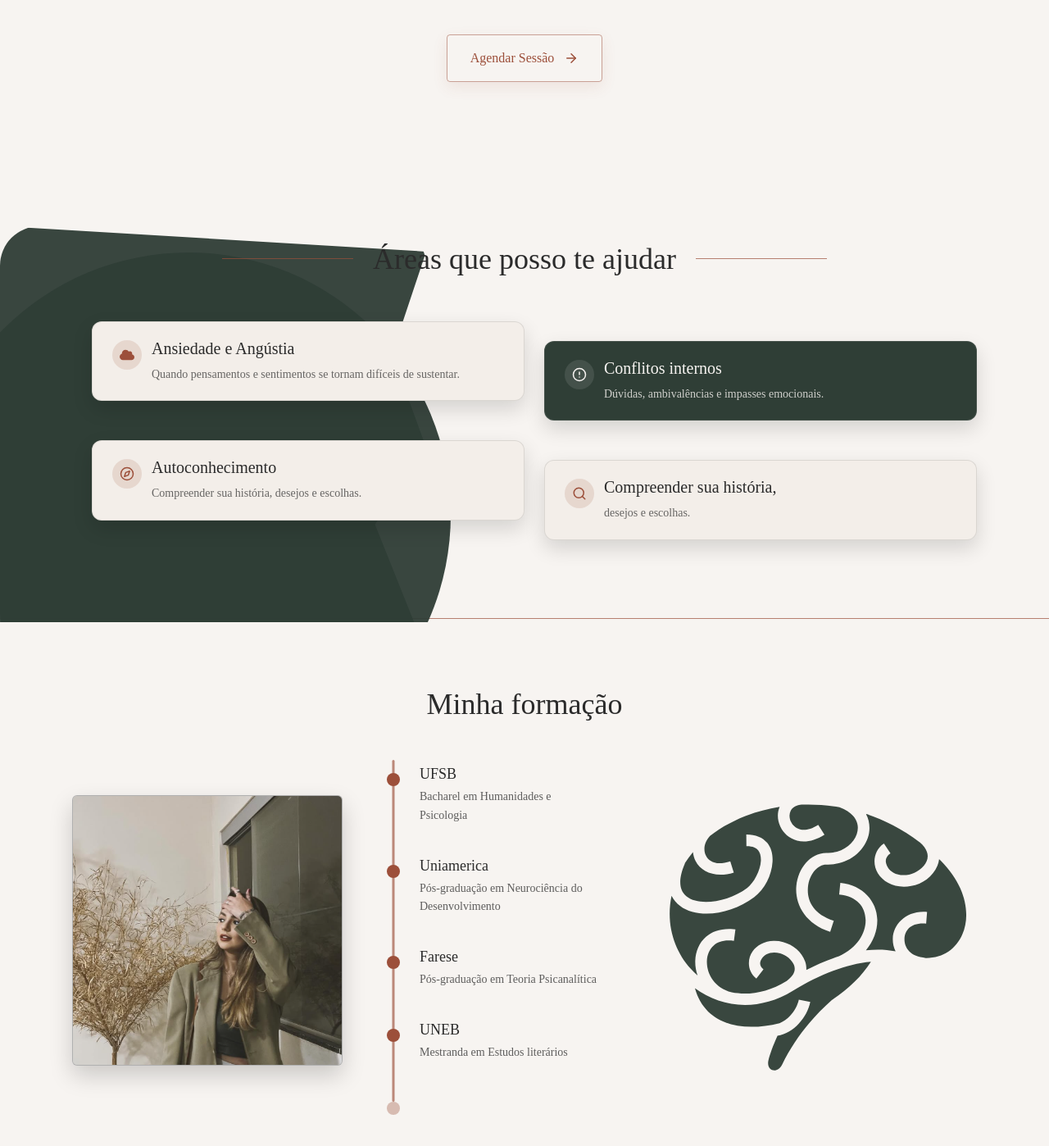
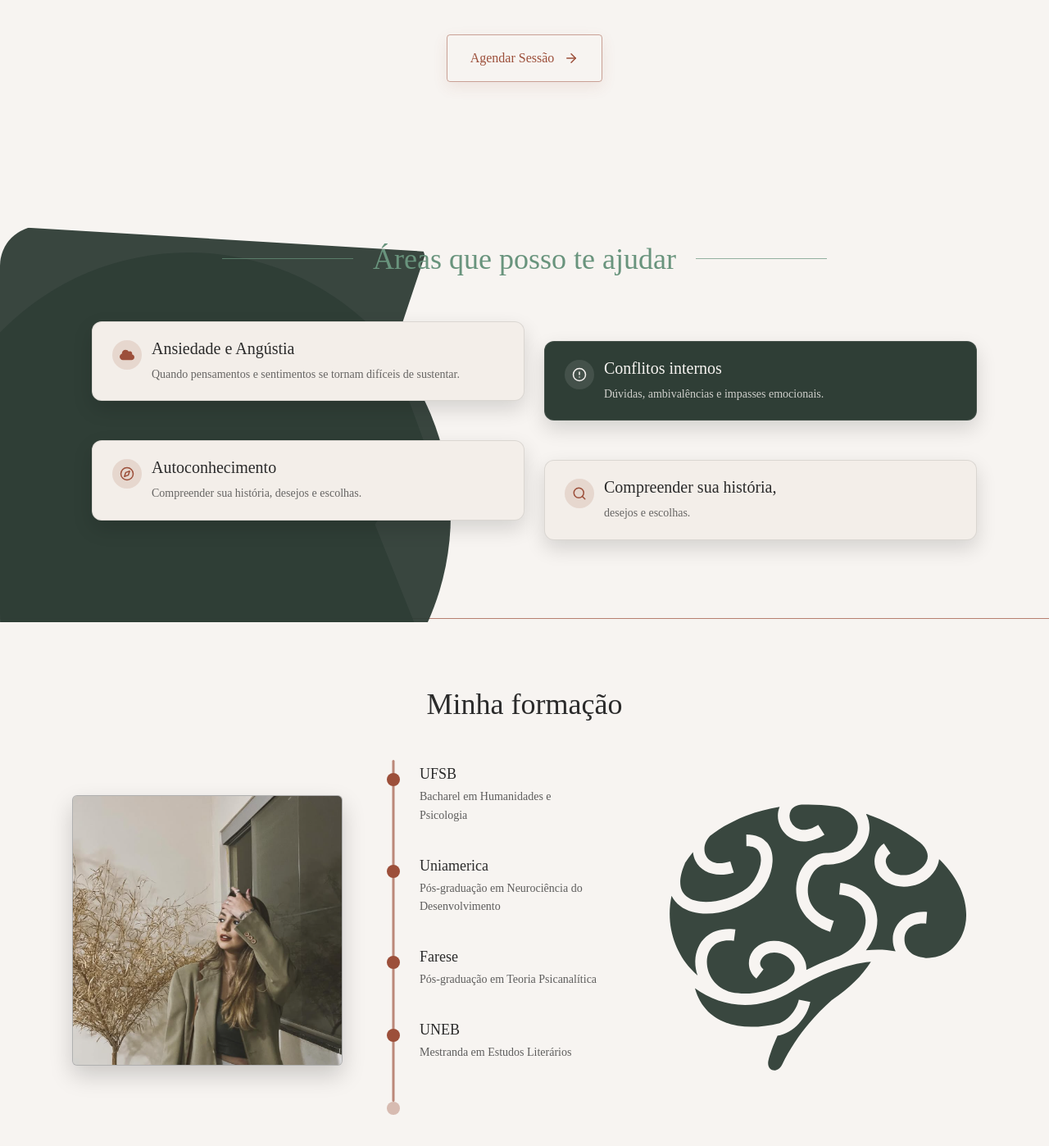
Before and after one commit to jheype/bruna-almeida, a Next.js app: page / in a window 1280 px wide. Shown: the part 1039-2437 px from the top of the page at 82% size. Built offline with nearby package versions, Linux system fonts and the light colour scheme; a web font is replaced by a local one.

Commit message:
color-update

```diff
--- a/app/page.tsx
+++ b/app/page.tsx
@@ -82,7 +82,7 @@ export default function Home() {
           },
           {
             institution: "UNEB",
-            description: "Mestranda em Estudos literários",
+            description: "Mestranda em Estudos Literários",
             active: true,
           },
         ]}
--- a/components/HelpAreaSection.tsx
+++ b/components/HelpAreaSection.tsx
@@ -19,11 +19,11 @@ export default function HelpAreaSection() {
       <div className="relative mx-auto w-full max-w-6xl px-6">
         {/* Title with side lines */}
         <div className="flex items-center justify-center gap-6">
-          <div className="hidden sm:block h-px w-40 bg-[#9C4F3A]/70" />
-          <h2 className="text-4xl font-medium text-[#2B2B2B]">
+          <div className="hidden sm:block h-px w-40 bg-[#69947d]/70" />
+          <h2 className="text-4xl font-medium text-[#69947d]">
             Áreas que posso te ajudar
           </h2>
-          <div className="hidden sm:block h-px w-40 bg-[#9C4F3A]/70" />
+          <div className="hidden sm:block h-px w-40 bg-[#69947d]/70" />
         </div>
 
         {/* Cards grid */}
```
